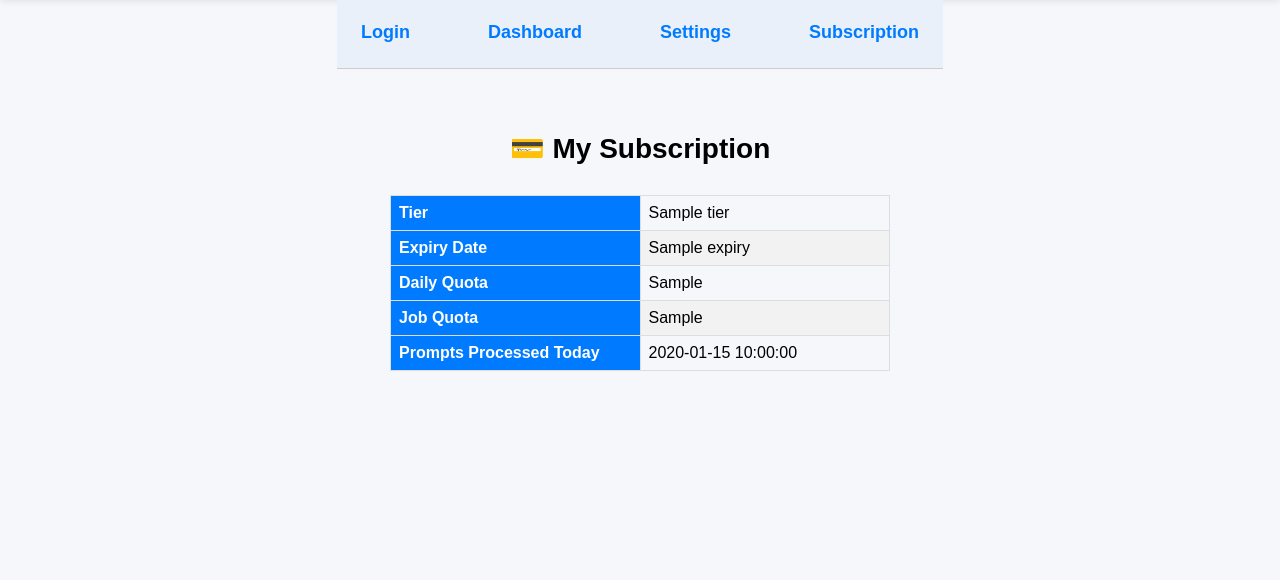
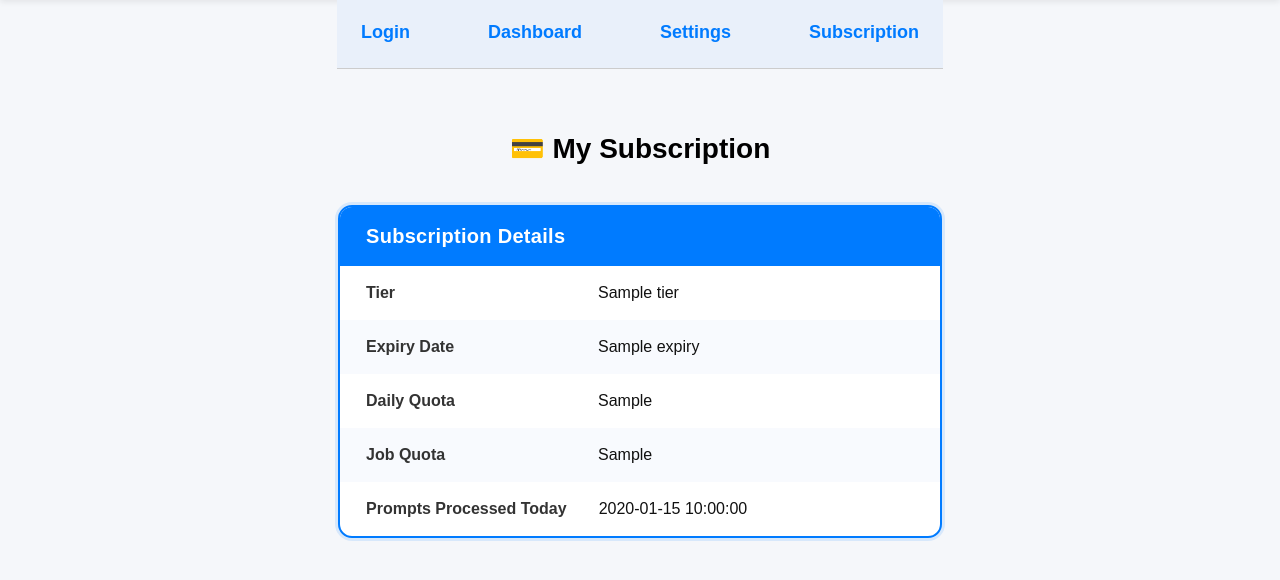
Before and after one commit to elbirsoufiane/MidJAu, a Flask app: template app/templates/subscription.html in a window 1280 px wide. Shown: the part 107-687 px from the top of the page. Run offline with Flask 3, Linux system fonts and the light colour scheme; the template is opened without the code that fills it: most values are stand-ins (such as "Sample title", 1, 10 or a date in 2020); parts of the project's set-up code (start-up, migrations or seed data) failed here and were passed over.

Commit message:
added subscription details tab

```diff
--- a/app/app.py
+++ b/app/app.py
@@ -733,9 +733,26 @@ def subscription():
         flash("⚠️ Unable to fetch subscription data.", "error")
         return redirect(url_for("dashboard"))
 
+    # ─── NEW BLOCK ───────────────────────────────────────────────
+    expiry_raw = info.get("expiry")              # "2025-08-11T23:00:00.000Z"
+    if expiry_raw:
+        date_only      = expiry_raw[:10]         # "2025-08-11"
+        expiry_pretty  = f"{date_only} at 12:00AM CST"
+    else:
+        expiry_pretty  = "—"
+
+    # • translate numeric tier → marketing name
+    TIER_NAMES = {
+        "Tier1": "Basic",
+        "Tier2": "Pro",
+        "Tier3": "Premium",
+    }
+    pretty_tier = TIER_NAMES.get(info.get("tier"), info.get("tier", "—"))
+    # ─────────────────────────────────────────────────────────────
+
     details = {
-        "tier": info.get("tier"),
-        "expiry": info.get("expiry"),
+        "tier": pretty_tier,
+        "expiry": expiry_pretty,
         "daily_quota": info.get("dailyQuota"),
         "job_quota": info.get("jobQuota"),
         "prompts_today": info.get("promptsToday"),
--- a/app/templates/subscription.html
+++ b/app/templates/subscription.html
@@ -4,35 +4,79 @@
 
 {% block extra_style %}
 <style>
-  .sub-table {
-    margin: 0 auto;
-    border-collapse: collapse;
-    width: 100%;
-    max-width: 500px;
-  }
-  .sub-table th, .sub-table td {
-    border: 1px solid #ddd;
-    padding: 8px;
-  }
-  .sub-table th {
-    background-color: #007bff;
-    color: white;
-    text-align: left;
-    width: 50%;
-  }
-  .sub-table tr:nth-child(even) {
-    background-color: #f2f2f2;
-  }
+/* ───────── Subscription card ───────── */
+.sub-card{
+    max-width:600px;
+    margin:40px auto;
+    border:2px solid #007bff;            /* same colour / thickness as buttons */
+    border-radius:14px;
+    background:#ffffff;
+    box-shadow:0 0 0 3px rgba(0,123,255,.12); /* subtle halo */
+    overflow:hidden;
+}
+
+/* header row */
+.sub-hdr{
+    background:#007bff;
+    color:#fff;
+    padding:18px 26px;
+    font-size:20px;
+    font-weight:600;
+    letter-spacing:.3px;
+}
+
+/* data rows */
+.sub-row{
+    display:flex;             /* ← no space-between, so items hug left */
+    align-items:center;
+    gap:32px;                 /* space between label and value         */
+    padding:18px 26px;
+    font-size:16px;
+}
+.sub-row:nth-child(odd){background:#f8fafe;}  /* zebra stripe */
+
+/* cells */
+.sub-label{
+    font-weight:600;
+    color:#333;
+    min-width:200px;          /* keeps all values neatly aligned       */
+}
+.sub-val{
+    color:#111;
+    text-align:left;          /* explicit, though default in flex row  */
+}
 </style>
 {% endblock %}
 
 {% block content %}
   <h2 class="title">💳 My Subscription</h2>
-  <table class="sub-table">
-    <tr><th>Tier</th><td>{{ details.tier }}</td></tr>
-    <tr><th>Expiry Date</th><td>{{ details.expiry }}</td></tr>
-    <tr><th>Daily Quota</th><td>{{ details.daily_quota }}</td></tr>
-    <tr><th>Job Quota</th><td>{{ details.job_quota }}</td></tr>
-    <tr><th>Prompts Processed Today</th><td>{{ details.prompts_today }}</td></tr>
-  </table>
+
+  <div class="sub-card">
+     <div class="sub-hdr">Subscription Details</div>
+
+     <div class="sub-row">
+        <span class="sub-label">Tier</span>
+        <span class="sub-val">{{ details.tier }}</span>
+     </div>
+
+     <div class="sub-row">
+        <span class="sub-label">Expiry Date</span>
+        <span class="sub-val">{{ details.expiry }}</span>
+     </div>
+
+     <div class="sub-row">
+        <span class="sub-label">Daily Quota</span>
+        <span class="sub-val">{{ details.daily_quota }}</span>
+     </div>
+
+     <div class="sub-row">
+        <span class="sub-label">Job Quota</span>
+        <span class="sub-val">{{ details.job_quota }}</span>
+     </div>
+
+     <div class="sub-row">
+        <span class="sub-label">Prompts Processed Today</span>
+        <span class="sub-val">{{ details.prompts_today }}</span>
+     </div>
+  </div>
 {% endblock %}
```
